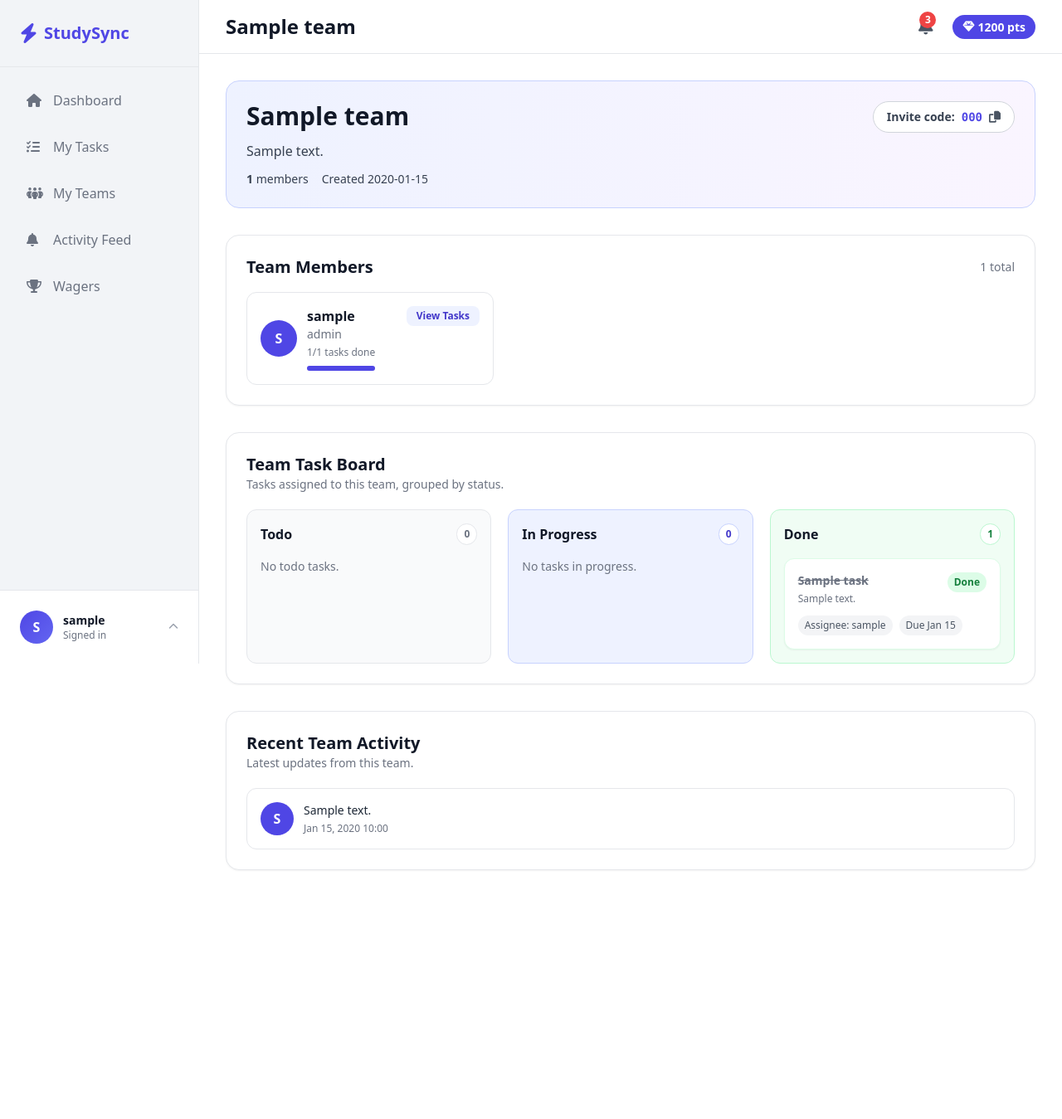
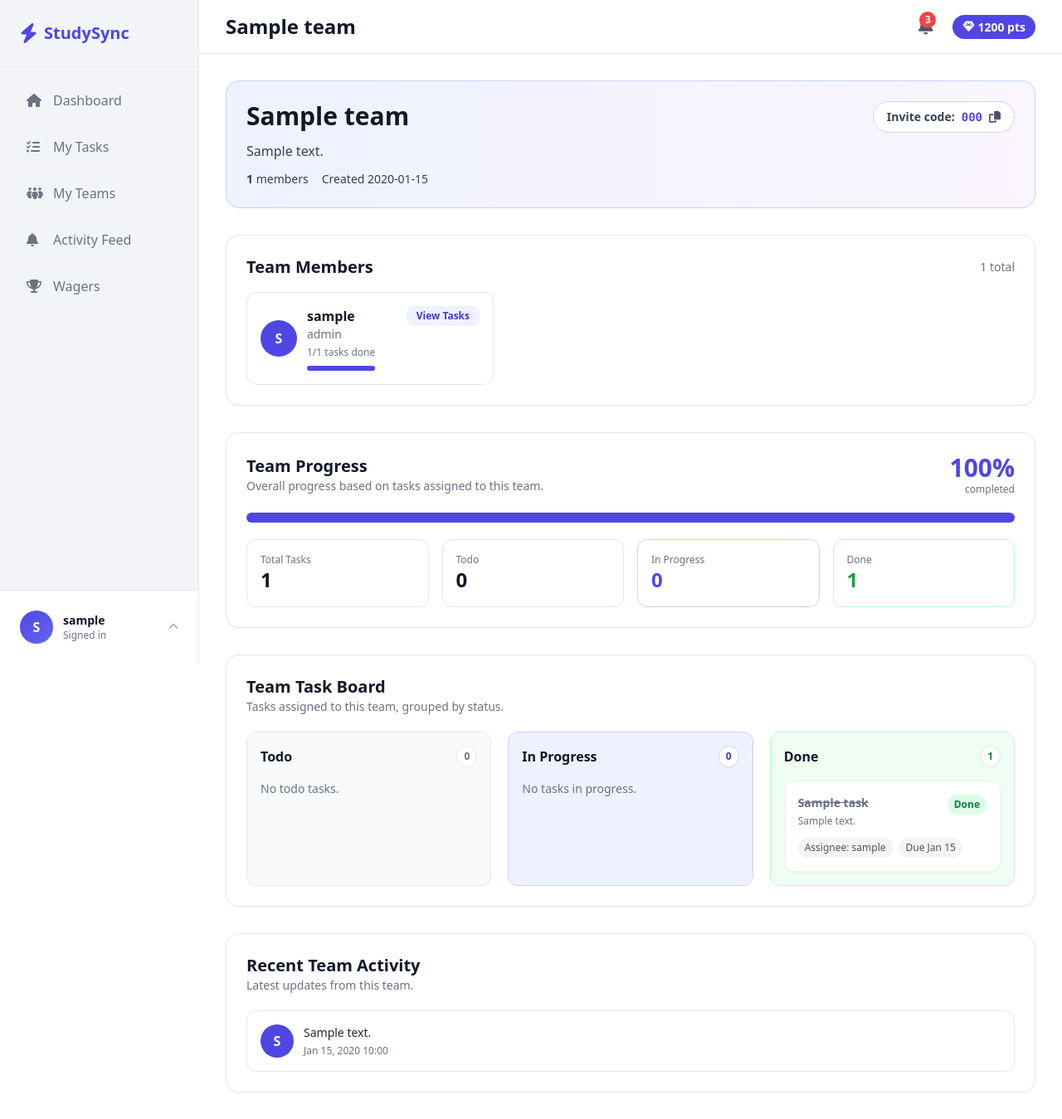
Before and after one commit to dannyc169/Agile-Development-Team-Project, a Flask app: page /teams/1 in a window 1280 px wide. Shown: the whole page at 83% size. Before the commit the page ends 1049 px from the top, so only its background shows below. Run offline with Flask 3, Linux system fonts and the light colour scheme; a user stored in the database is signed in; tables that the repository leaves empty hold one stand-in row (values such as "Sample post"); some libraries are stand-ins or nearby versions.

Commit message:
Add team progress summary section to detail page

```diff
--- a/studysync/app/templates/teams/detail.html
+++ b/studysync/app/templates/teams/detail.html
@@ -128,6 +128,55 @@
             {% else %}
                 <p class="text-sm text-gray-500">No members found.</p>
             {% endfor %}
+        </div>
+    </div>
+
+
+    <!-- =========================
+         Team Progress Summary Section
+         Shows overall task progress for the current team.
+    ========================== -->
+    <div class="bg-white border border-gray-200 rounded-2xl p-6 shadow-sm">
+        <div class="flex flex-col lg:flex-row lg:items-center lg:justify-between gap-4 mb-5">
+            <div>
+                <h2 class="text-xl font-bold text-gray-900">Team Progress</h2>
+                <p class="text-sm text-gray-500">
+                    Overall progress based on tasks assigned to this team.
+                </p>
+            </div>
+
+            <div class="text-right">
+                <p class="text-3xl font-bold text-indigo-600">{{ completion_rate }}%</p>
+                <p class="text-xs text-gray-500">completed</p>
+            </div>
+        </div>
+
+        <div class="w-full bg-gray-100 rounded-full h-3 mb-5">
+            <div class="bg-indigo-600 h-3 rounded-full"
+                 style="width: {{ completion_rate }}%">
+            </div>
+        </div>
+
+        <div class="grid grid-cols-1 md:grid-cols-4 gap-4">
+            <div class="rounded-xl border border-gray-200 p-4">
+                <p class="text-xs text-gray-500">Total Tasks</p>
+                <p class="text-2xl font-bold text-gray-900">{{ total_tasks_count }}</p>
+            </div>
+
+            <div class="rounded-xl border border-gray-200 p-4">
+                <p class="text-xs text-gray-500">Todo</p>
+                <p class="text-2xl font-bold text-gray-900">{{ todo_tasks_count }}</p>
+            </div>
+
+            <div class="rounded-xl border border-indigo-200 p-4">
+                <p class="text-xs text-gray-500">In Progress</p>
+                <p class="text-2xl font-bold text-indigo-600">{{ in_progress_tasks_count }}</p>
+            </div>
+
+            <div class="rounded-xl border border-green-200 p-4">
+                <p class="text-xs text-gray-500">Done</p>
+                <p class="text-2xl font-bold text-green-600">{{ done_tasks_count }}</p>
+            </div>
         </div>
     </div>
 
```
